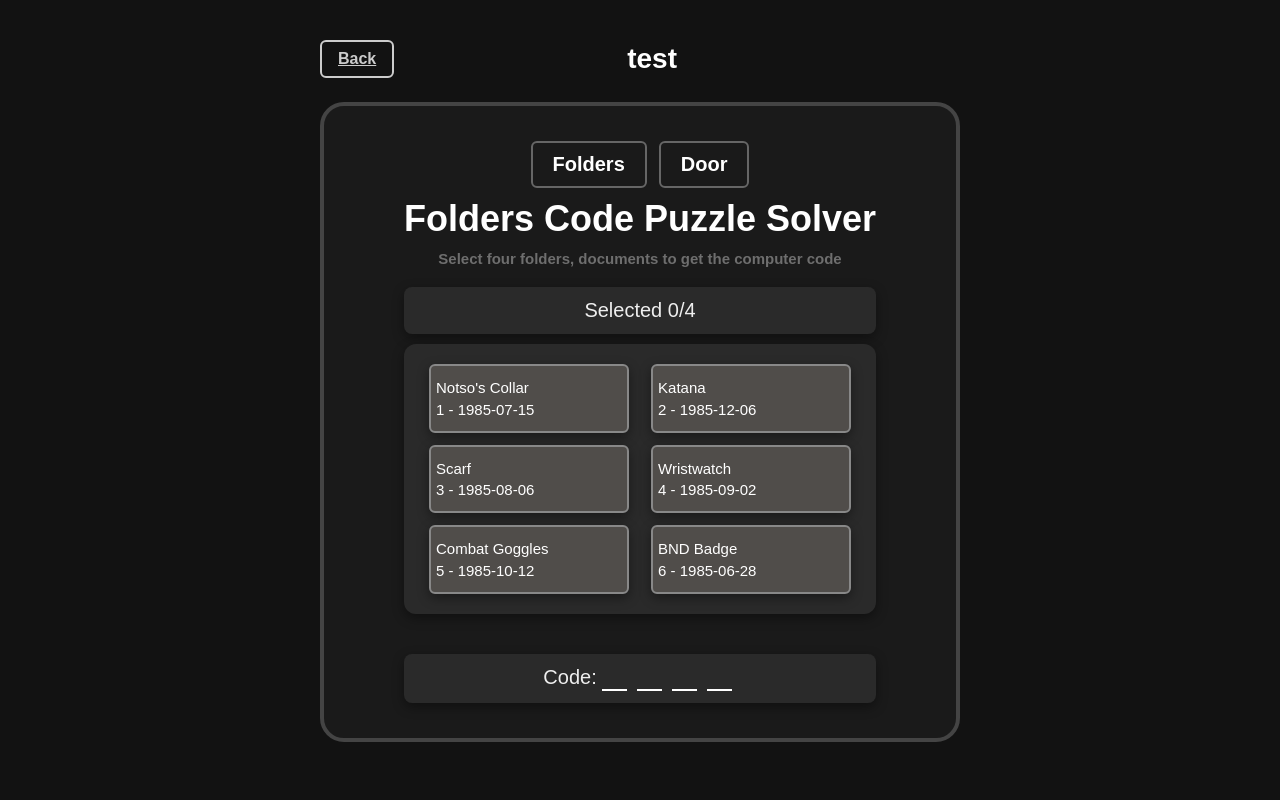
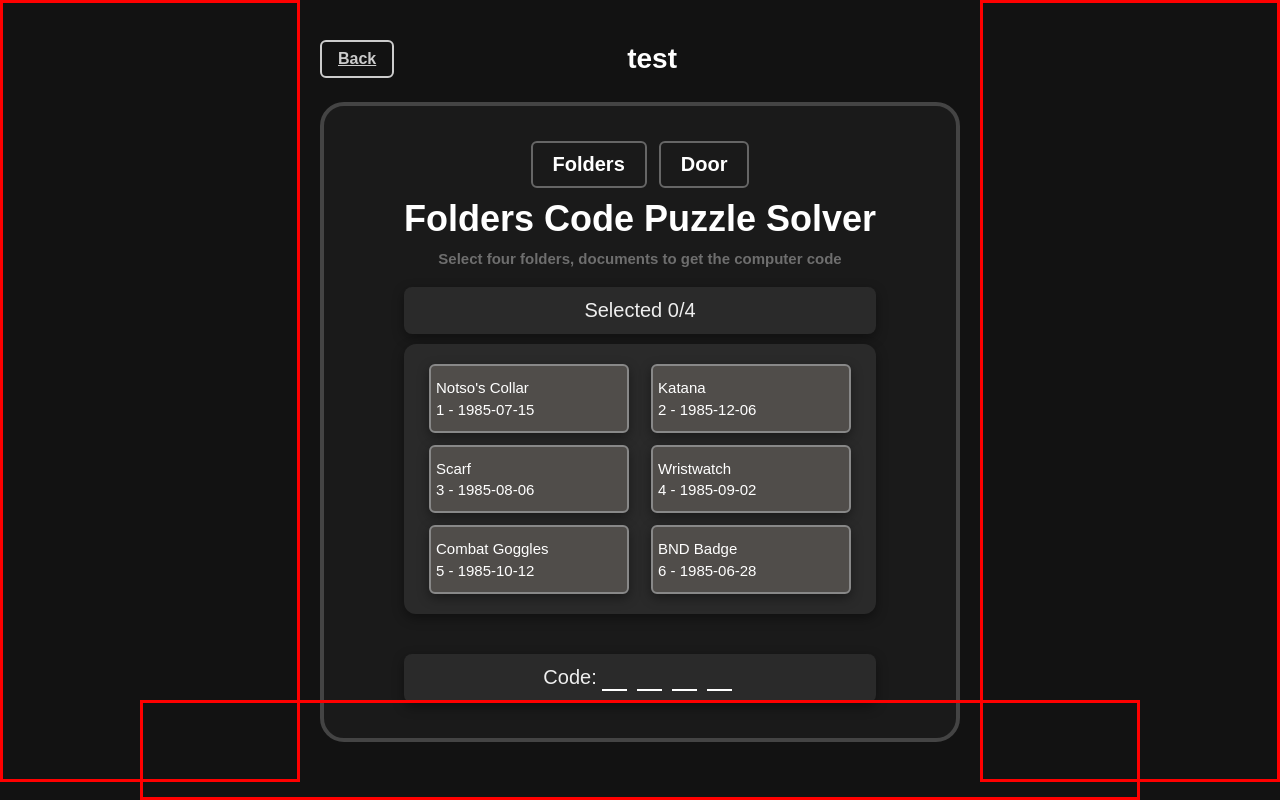
Before and after one commit to pochua117/CODSideKick, a Next.js app: page /maps/test in a window 1280 px wide. Built offline with nearby package versions, Linux system fonts and the light colour scheme.

Commit message:
bottom ad test

```diff
--- a/src/adsConfig.js
+++ b/src/adsConfig.js
@@ -10,5 +10,10 @@ export const adsConfig = {
   "test": {
     left: "1368522914",
     right: "6816005309",
+    down: "3747471336",
+  },
+  "Reckoning": {
+    left: "1368522914",
+    right: "6816005309",
   },
 };
--- a/src/components/AdBanner.jsx
+++ b/src/components/AdBanner.jsx
@@ -1,7 +1,7 @@
 "use client";
 import { useEffect, useRef } from "react";
 
-export default function AdBanner({ adSlot }) {
+export default function AdBanner({ adSlot, className="ad" }) {
   const adRef = useRef(null);
 
   useEffect(() => {
@@ -18,8 +18,8 @@ export default function AdBanner({ adSlot }) {
   return (
     <ins
       ref={adRef}
-      className="adsbygoogle ad"
-      style={{ display: "block" }}
+      className={`adsbygoogle ${className}`}
+      style={{ display: "block", border: "3px solid #ff0000ff"}}
       data-ad-client="ca-pub-5744019936036430"
       data-ad-slot={adSlot}
       data-full-width-responsive="true"
--- a/src/components/MapPageContent.jsx
+++ b/src/components/MapPageContent.jsx
@@ -10,8 +10,7 @@ const MapPageContent = ({ children, mapName }) => {
   return (
     <div className="map-page-content">
       {/* Anuncio izquierda */}
-      {mapName === "test" &&
-        config.left && <AdBanner adSlot={config.left} />}
+      {config.left && <AdBanner adSlot={config.left} />}
 
       {/* Contenido del mapa */}
       <section className="map-page" style={{ flex: "2" }}>
@@ -25,8 +24,12 @@ const MapPageContent = ({ children, mapName }) => {
       </section>
 
       {/* Anuncio derecha */}
+      {config.right && <AdBanner adSlot={config.right} />}
+
+      {/* Anuncio abajo */}
       {mapName === "test" &&
-        config.right && <AdBanner adSlot={config.right} />}
+      config.down && <AdBanner adSlot={config.down} className="ad-banner-down" />}
+
     </div>
   );
 };
--- a/src/styles/globals.css
+++ b/src/styles/globals.css
@@ -116,8 +116,17 @@ body {
   display: flex;
 }
 
-  .ad {
+.ad {
   width: 300px;
+}
+
+.ad-banner-down {
+  position: fixed;
+  width: 1000px;
+  height: 100px;
+  bottom: 0;
+  left: 50%;
+  transform: translateX(-50%);
 }
 
 .map-card {
```
